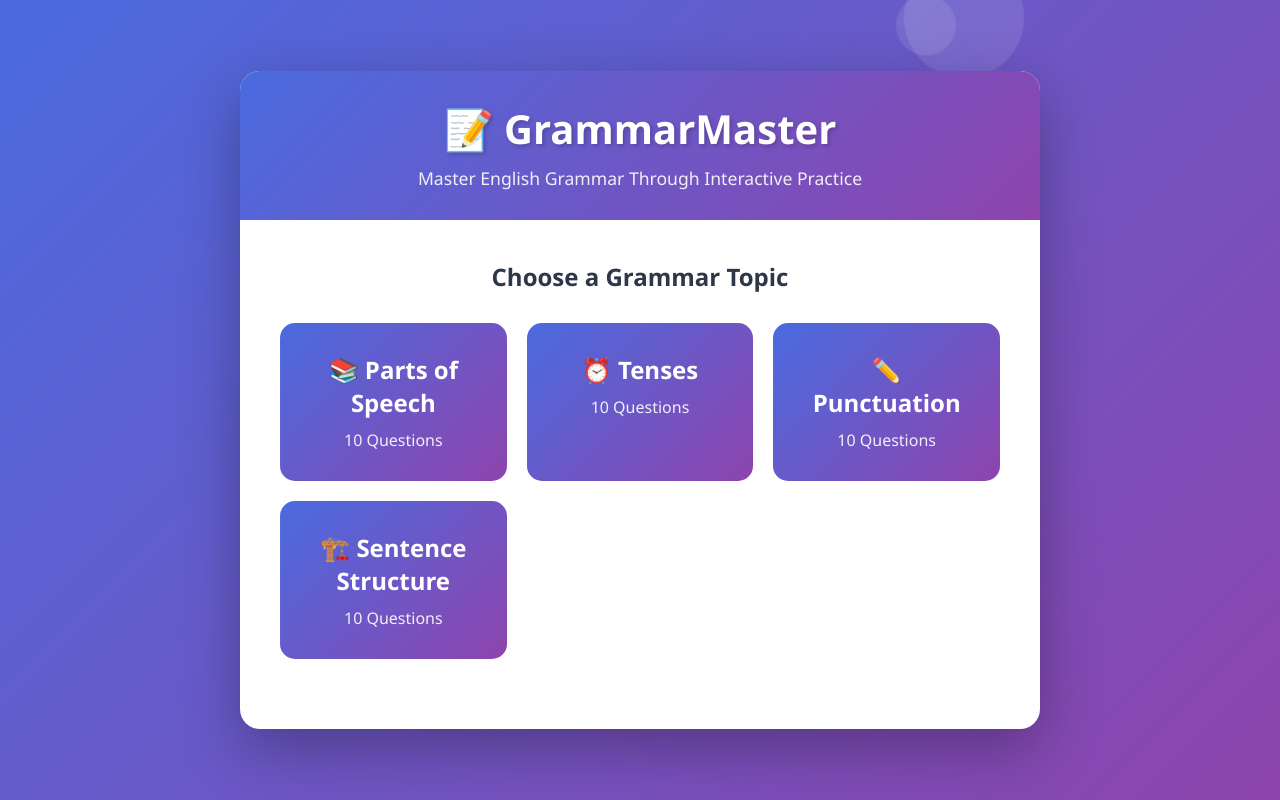
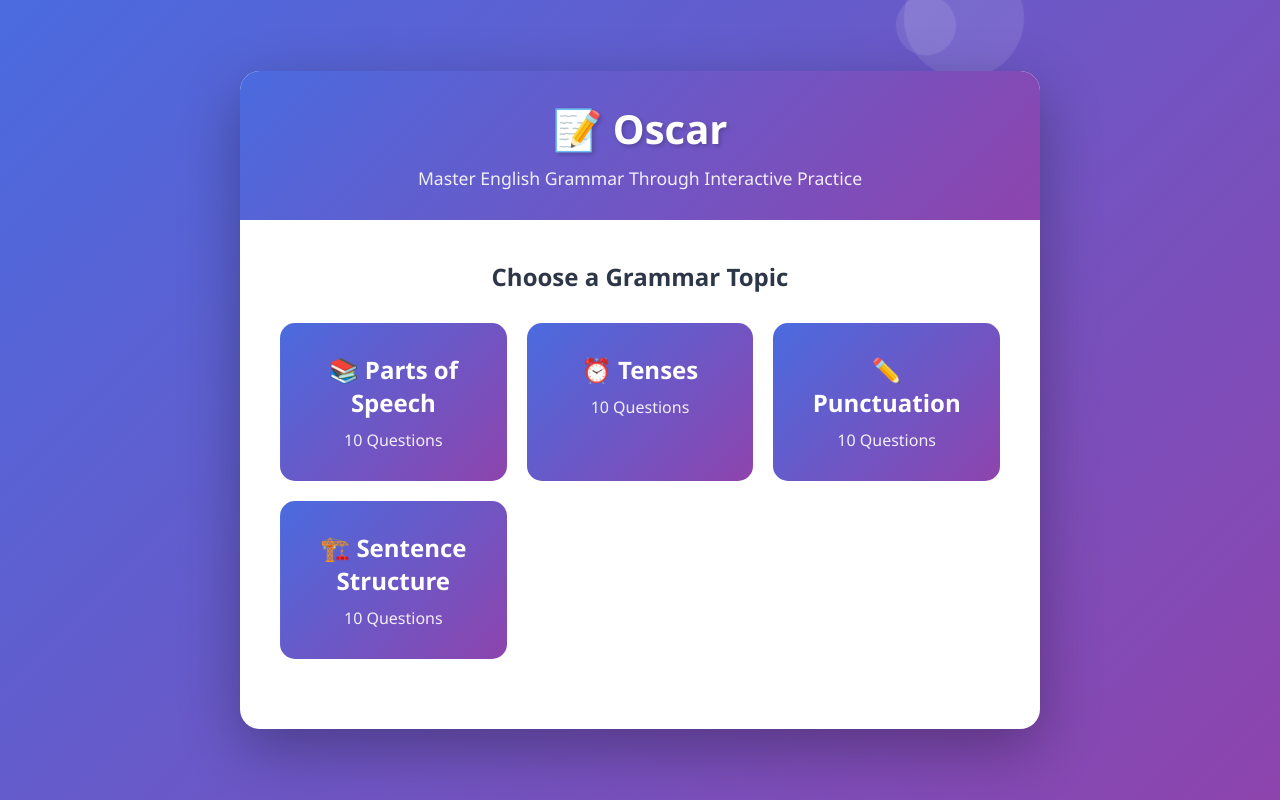
Before and after one commit to erdincdgn/review, a plain HTML site: page index.html in a window 1280 px wide. Drawn offline with Linux system fonts and the light colour scheme.

Commit message:
degisiklik

```diff
--- a/index.html
+++ b/index.html
@@ -493,7 +493,7 @@
 
     <div class="container">
         <header class="header">
-            <h1>📝 GrammarMaster</h1>
+            <h1>📝 Oscar</h1>
             <p>Master English Grammar Through Interactive Practice</p>
         </header>
 
```
